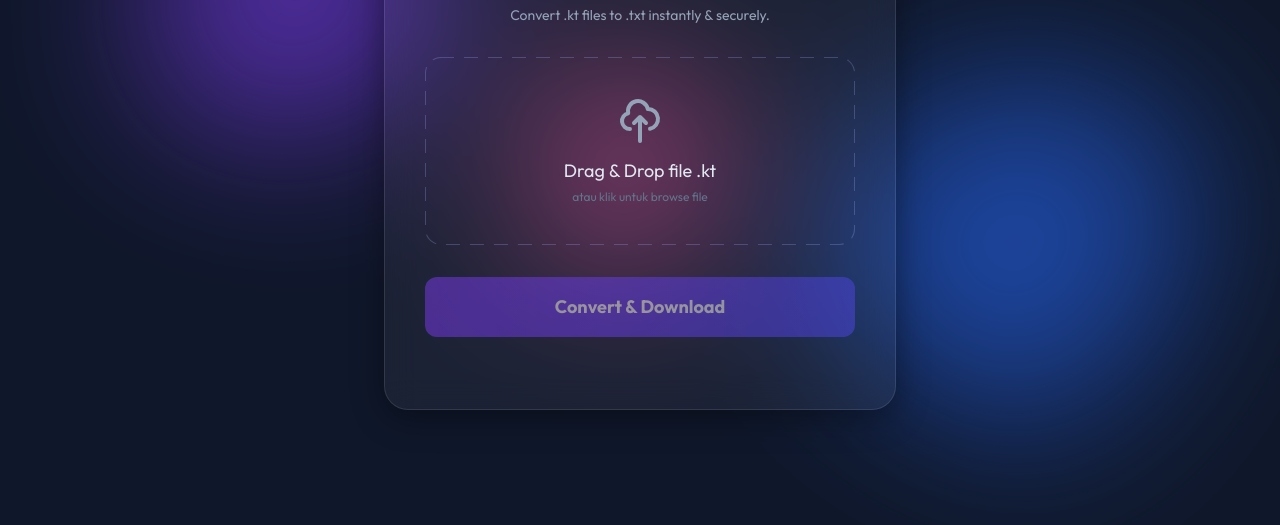
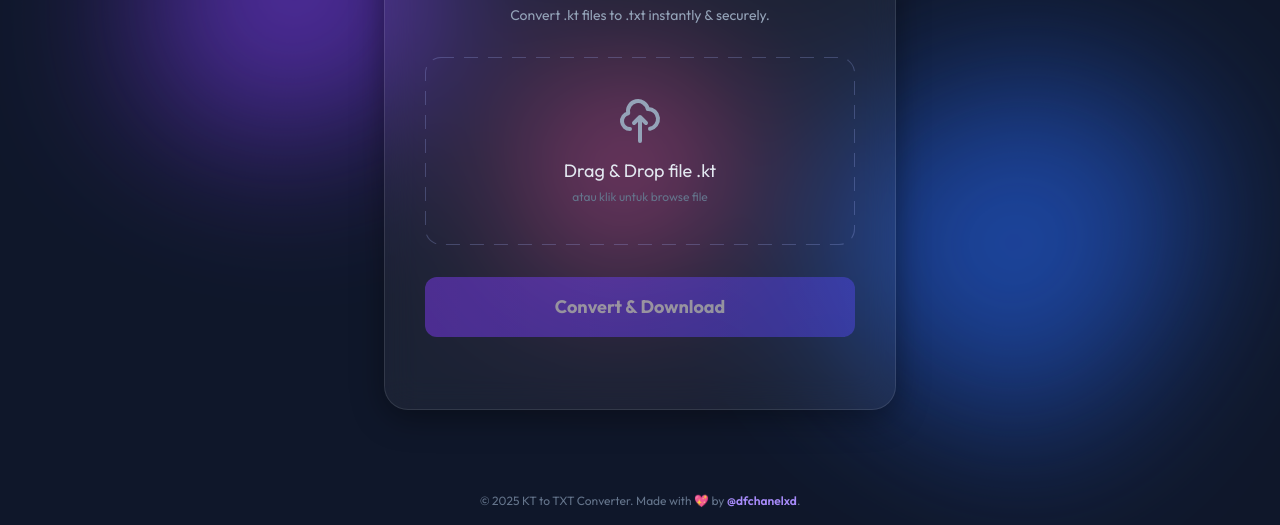
Before and after one commit to dfchanelxd/converter-.kt-to-.txt, a plain HTML site: page index.html in a window 1280 px wide. Shown: the part 275-800 px from the top of the page. Drawn offline with nearby package versions, Linux system fonts and the light colour scheme.

Commit message:
Update index.html

```diff
--- a/index.html
+++ b/index.html
@@ -111,6 +111,10 @@
         <p id="statusMsg" class="mt-4 text-xs text-emerald-400 font-medium h-4 opacity-0 transition-opacity duration-300">File berhasil dikonversi!</p>
     </div>
 
+    <footer class="absolute bottom-4 w-full text-center text-slate-500 text-xs">
+        &copy; 2025 KT to TXT Converter. Made with 💖 by <a href="https://github.com/dfchanelxd" class="text-violet-400 hover:text-violet-300 transition-colors font-semibold" target="_blank">@dfchanelxd</a>.
+    </footer>
+
     <!-- JAVASCRIPT LOGIC -->
     <script>
         const dropZone = document.getElementById('dropZone');
```
